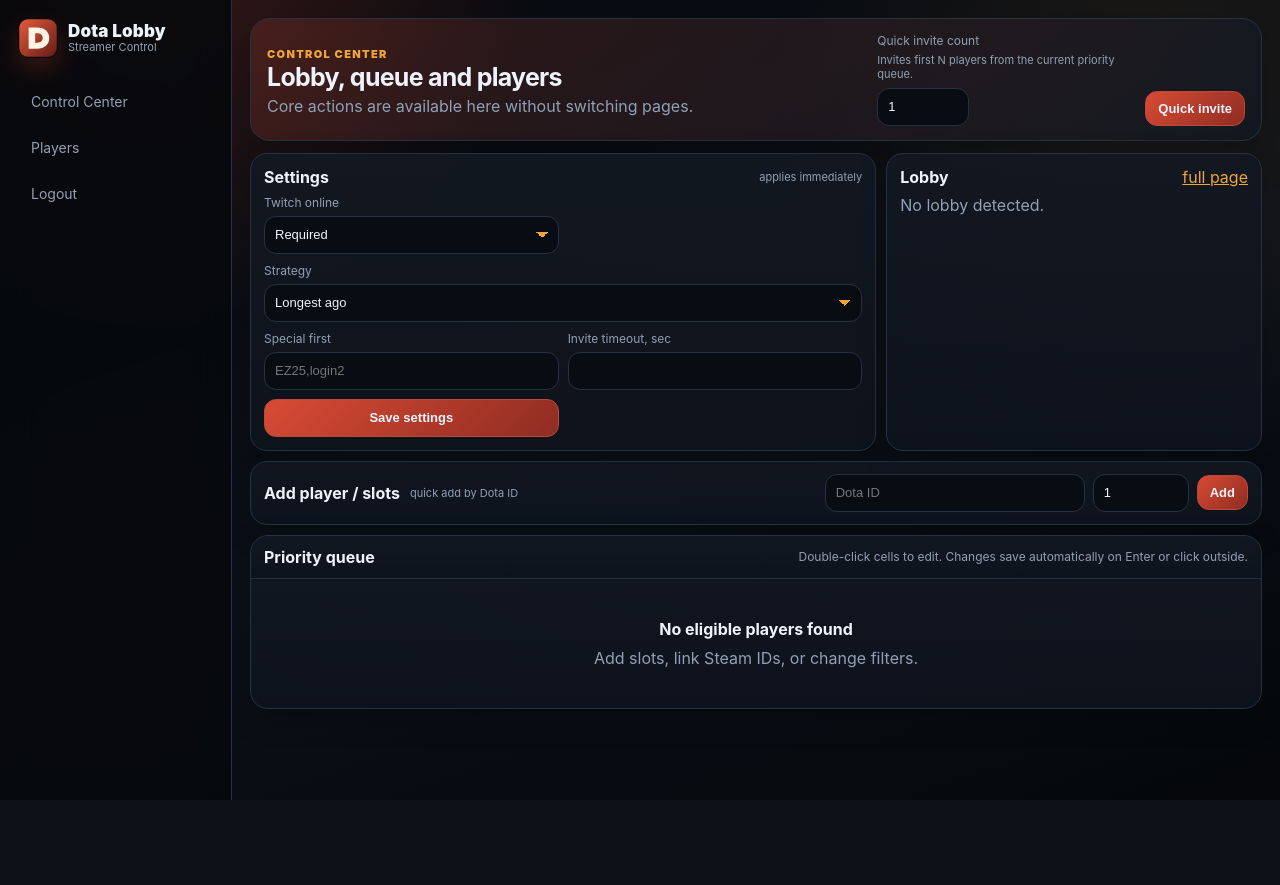
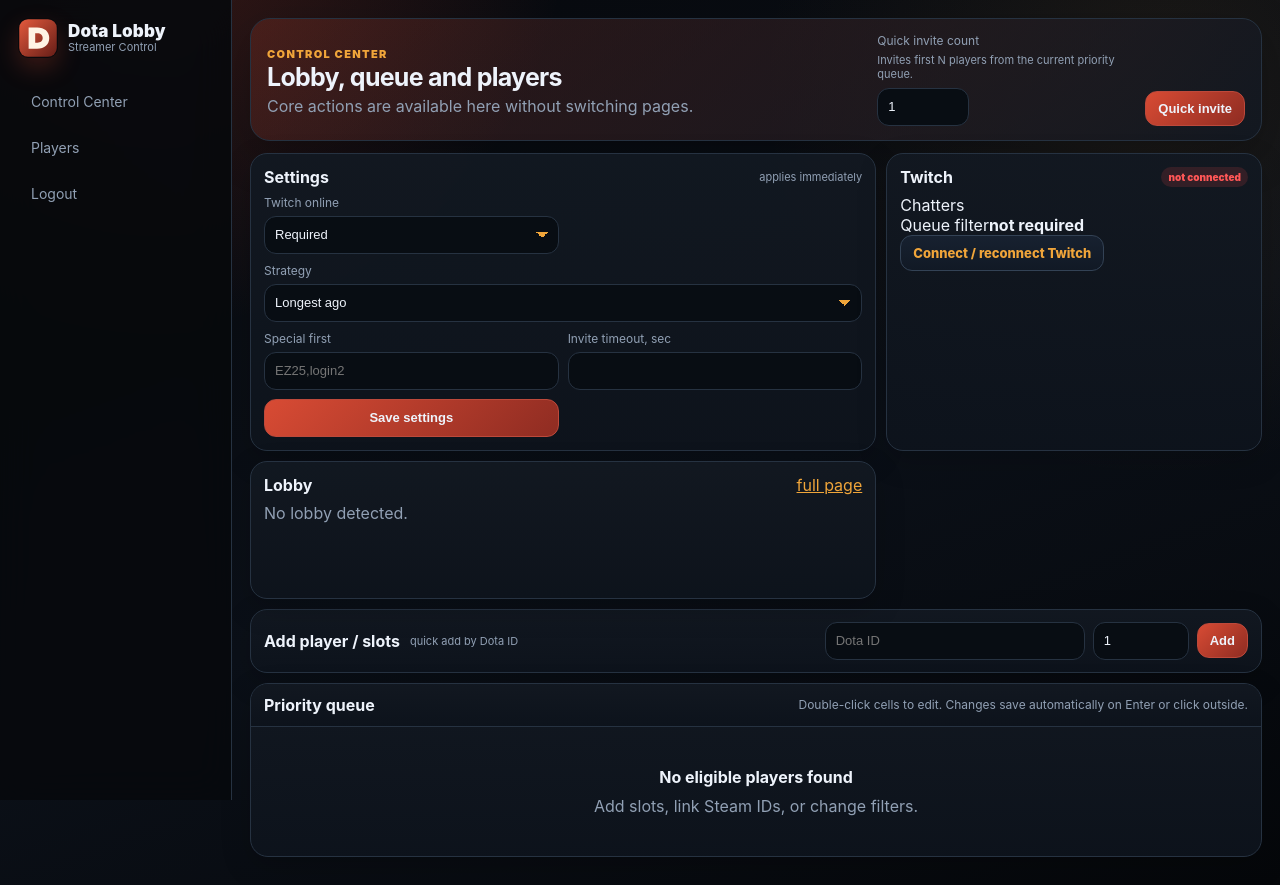
Before and after one commit to tyuh0611-cyber/dota-twitch-lobby-bot, a FastAPI app: template bot_backend/app/templates/dashboard.html in a window 1280 px wide. Before the commit the page ends 800 px from the top, so only its background shows below. Run offline with FastAPI, Linux system fonts and the light colour scheme; the template is opened without the code that fills it, so the values that code supplies are empty; parts of the project's set-up code (start-up, migrations or seed data) failed here and were passed over.

Commit message:
Add Twitch status panel to dashboard

```diff
--- a/bot_backend/app/templates/dashboard.html
+++ b/bot_backend/app/templates/dashboard.html
@@ -18,7 +18,7 @@
   </div>
 </section>
 
-<div class="control-stack">
+<div class="control-stack control-stack-3">
   <div class="panel control-panel settings-panel">
     <div class="panel-head"><h2>Settings</h2><span class="muted">applies immediately</span></div>
     <form method="post" action="/settings" class="settings-grid">
@@ -46,6 +46,25 @@
       </label>
       <button class="btn primary" type="submit">Save settings</button>
     </form>
+  </div>
+
+  <div class="panel control-panel twitch-panel">
+    <div class="panel-head">
+      <h2>Twitch</h2>
+      {% if twitch_status.connected %}
+        <span class="badge ok">connected</span>
+      {% else %}
+        <span class="badge danger">not connected</span>
+      {% endif %}
+    </div>
+    <div class="twitch-status-grid">
+      <div><span>Chatters</span><strong>{{ twitch_status.chatters_count }}</strong></div>
+      <div><span>Queue filter</span><strong>{% if twitch_status.require_online %}online required{% else %}not required{% endif %}</strong></div>
+    </div>
+    {% if twitch_status.error %}
+      <div class="alert compact-alert">{{ twitch_status.error }}</div>
+    {% endif %}
+    <a class="btn" href="/twitch/connect">Connect / reconnect Twitch</a>
   </div>
 
   <div class="panel control-panel lobby-panel">
```
